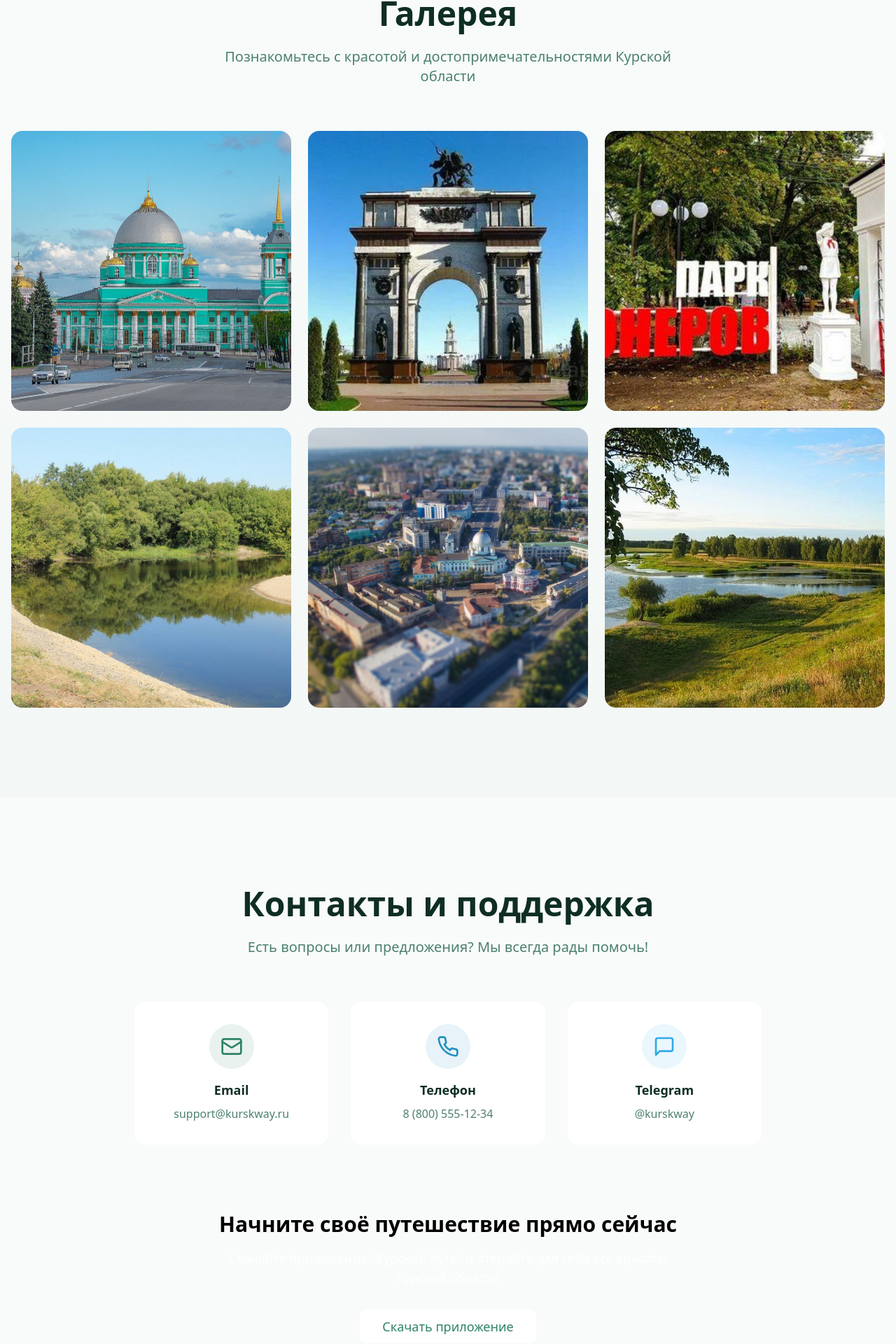
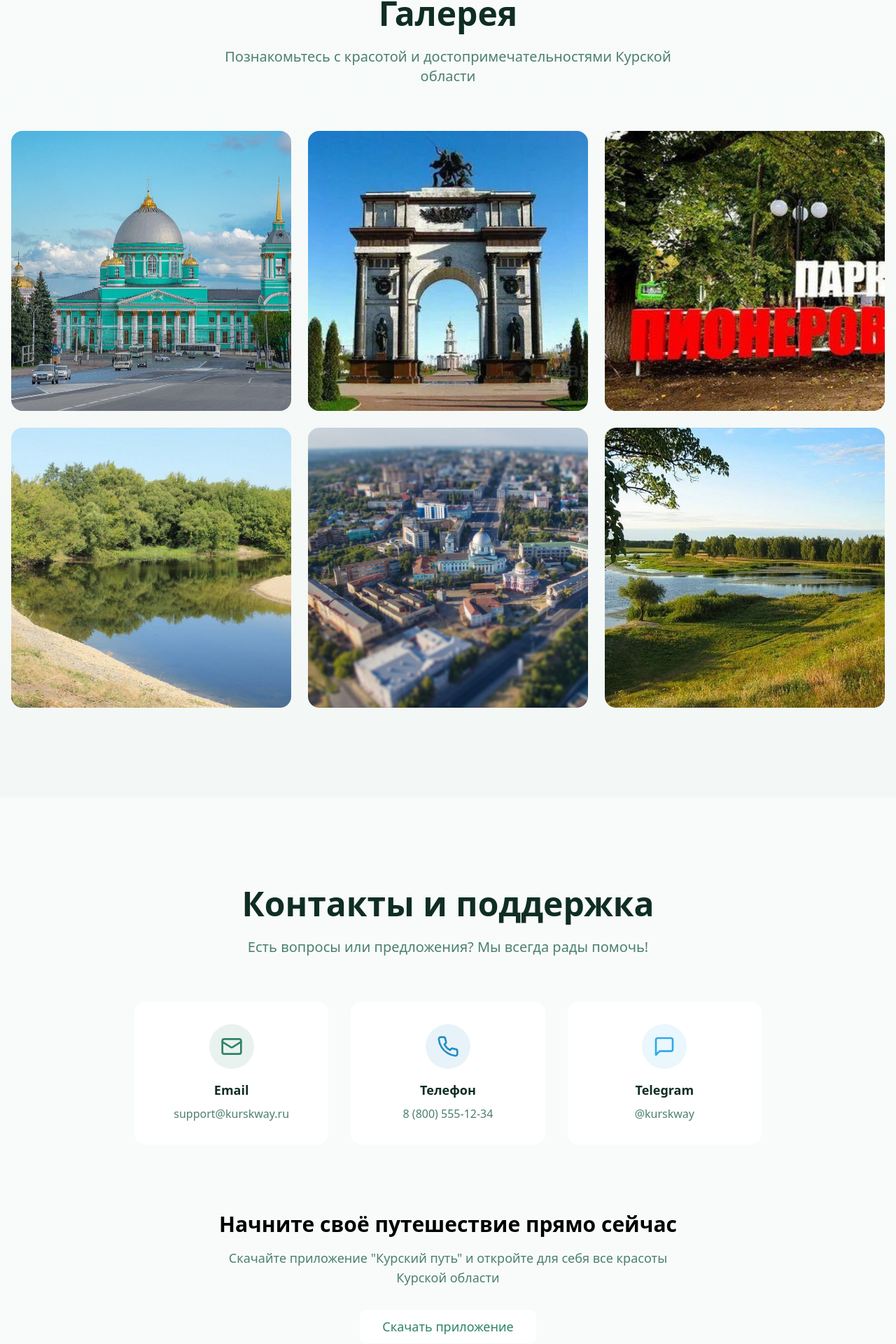
Before and after one commit to sasa12366/kursk-way-guide, a React (Vite) app: page / in a window 1280 px wide. Shown: the part 3311-5231 px from the top of the page at 70% size. Built offline with nearby package versions, Linux system fonts and the light colour scheme; the HTML template or start-up script is replaced by a standard one.

Commit message:
feat: Add icons and adjust text colors
Adds icons to the features section and synchronizes text colors for specific call-to-action phrases. Also adjusts the alignment of the "city parks" photo to the left.

```diff
--- a/src/components/Contact.tsx
+++ b/src/components/Contact.tsx
@@ -62,7 +62,7 @@ const Contact = () => {
             <h3 className="text-2xl md:text-3xl font-bold mb-4">
               Начните своё путешествие прямо сейчас
             </h3>
-            <p className="text-lg mb-8 text-white/90 max-w-2xl mx-auto">
+            <p className="text-lg mb-8 text-muted-foreground max-w-2xl mx-auto">
               Скачайте приложение "Курский путь" и откройте для себя все красоты Курской области
             </p>
             <Button
--- a/src/components/Gallery.tsx
+++ b/src/components/Gallery.tsx
@@ -60,7 +60,7 @@ const Gallery = () => {
               <img
                 src={image.src}
                 alt={image.alt}
-                className="w-full h-full object-cover group-hover:scale-110 transition-transform duration-500"
+                className={`w-full h-full ${index === 2 ? 'object-cover object-left' : 'object-cover'} group-hover:scale-110 transition-transform duration-500`}
               />
               <div className="absolute inset-0 bg-gradient-to-t from-black/70 via-black/20 to-transparent opacity-0 group-hover:opacity-100 transition-opacity duration-300">
                 <div className="absolute bottom-0 left-0 right-0 p-6">
```
